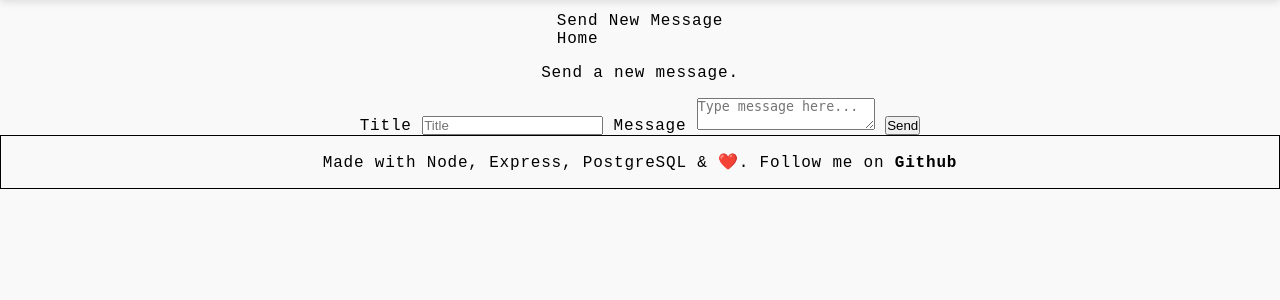
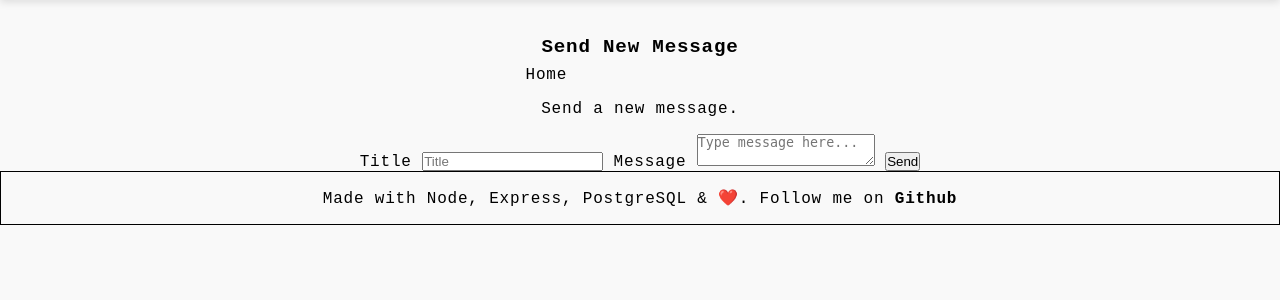
Before and after one commit to zakingslayerv22/members-only, a Node server app: page /messages/new in a window 1280 px wide. Shown: the part 80-380 px from the top of the page. Run offline with Node 20, Linux system fonts and the light colour scheme; the visitor is signed in with stand-in values (Sample User, id 1); some libraries are stand-ins or nearby versions.

Commit message:
feat: prepare page title partial view for styling
- Remove unneeded div wrapper.

- Add helpful classes to aid styling.

```diff
--- a/views/partials/pageTitle.ejs
+++ b/views/partials/pageTitle.ejs
@@ -1,9 +1,7 @@
-<div>
-    <ul class="pagetitle-ul">
-        <li>
-            <%= pageTitle %>
-        </li>
-        <li><a href="/">Home</a>
-        </li>
-    </ul>
-</div>
+<ul class="pagetitle-and-home-ul">
+    <li class="page-title">
+        <%= pageTitle %>
+    </li>
+    <li class="small-home"><a href="/">Home</a>
+    </li>
+</ul>
```
